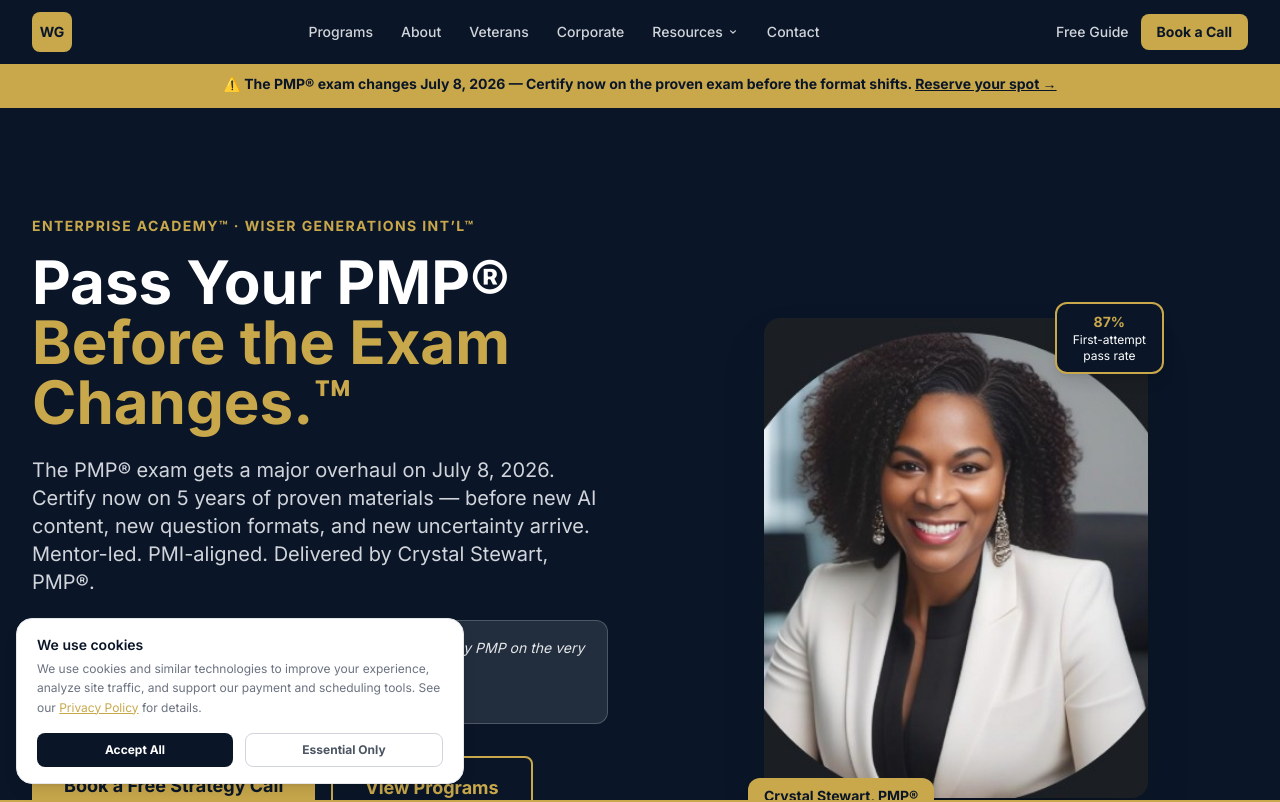
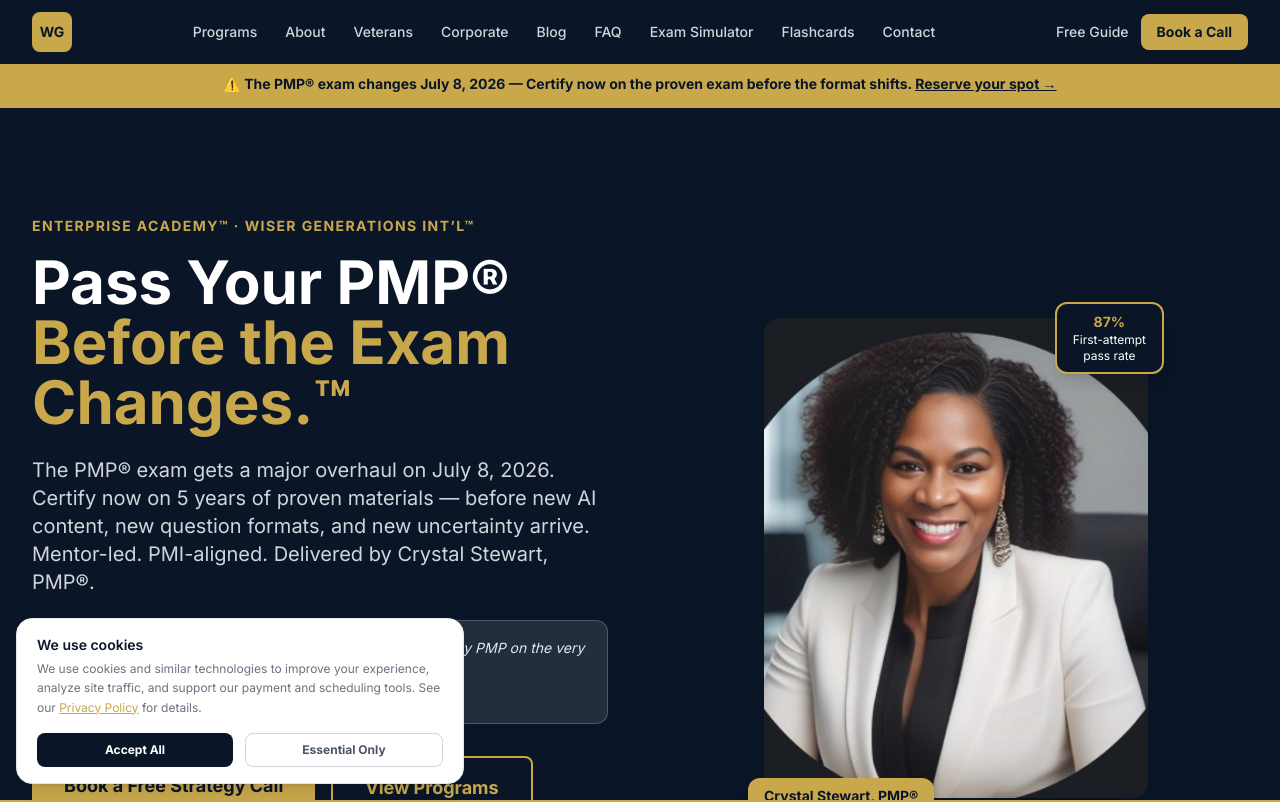
Before and after one commit to D4CGDBEMWS/wisergenerations-pmp, a Next.js app: page / in a window 1280 px wide. Shown: the top 802 px of the page. Built offline with nearby package versions, Linux system fonts and the light colour scheme.

Commit message:
Refactor Navbar for mobile menu and dropdown removal
Refactored Navbar component to simplify mobile menu and remove dropdown functionality.

```diff
--- a/components/layout/Navbar.tsx
+++ b/components/layout/Navbar.tsx
@@ -9,20 +9,16 @@
   { label: 'About', href: '/about' },
   { label: 'Veterans', href: '/veterans' },
   { label: 'Corporate', href: '/corporate' },
-  { label: 'Resources', href: '#', dropdown: [
   { label: 'Blog', href: '/blog' },
   { label: 'FAQ', href: '/faq' },
-    { label: 'Free Webinars', href: '/webinars' },
   { label: 'Exam Simulator', href: '/exam-simulator' },
   { label: 'Flashcards', href: '/flashcards' },
-  ]},
   { label: 'Contact', href: '/contact' },
 ]
 
 export default function Navbar() {
   const [isOpen, setIsOpen] = useState(false)
   const [scrolled, setScrolled] = useState(false)
-  const [dropdown, setDropdown] = useState(false)
 
   useEffect(() => {
     const handleScroll = () => setScrolled(window.scrollY > 20)
@@ -34,48 +30,22 @@
     <nav className={`sticky top-0 z-50 transition-all duration-200 ${scrolled ? 'bg-navy shadow-lg' : 'bg-navy'}`}>
       <div className="max-w-7xl mx-auto px-4 sm:px-6 lg:px-8">
         <div className="flex items-center justify-between h-16">
-          {/* Logo */}
           <Link href="/" className="flex-shrink-0">
             <div className="w-10 h-10 bg-gold rounded-lg flex items-center justify-center">
               <span className="text-navy font-bold text-sm">WG</span>
             </div>
           </Link>
 
-          {/* Desktop nav */}
-          <div className="hidden lg:flex items-center gap-1">
-            {navLinks.map((link) =>
-              link.dropdown ? (
-                <div key={link.label} className="relative"
-                  onMouseEnter={() => setDropdown(true)}
-                  onMouseLeave={() => setDropdown(false)}>
-                  <button className="text-gray-300 hover:text-gold px-3 py-2 rounded-md text-sm font-medium transition-colors flex items-center gap-1">
+          <div className="hidden xl:flex items-center gap-1">
+            {navLinks.map((link) => (
+              <Link key={link.href} href={link.href}
+                className="text-gray-300 hover:text-gold px-3 py-2 rounded-md text-sm font-medium transition-colors">
                 {link.label}
-                    <svg className="w-3 h-3" fill="currentColor" viewBox="0 0 20 20">
-                      <path fillRule="evenodd" d="M5.293 7.293a1 1 0 011.414 0L10 10.586l3.293-3.293a1 1 0 111.414 1.414l-4 4a1 1 0 01-1.414 0l-4-4a1 1 0 010-1.414z" clipRule="evenodd" />
-                    </svg>
-                  </button>
-                  {dropdown && (
-                    <div className="absolute top-full left-0 bg-white rounded-xl shadow-lg border border-gray-100 py-2 w-48 z-50">
-                      {link.dropdown.map(item => (
-                        <Link key={item.href} href={item.href}
-                          className="block px-4 py-2 text-sm text-gray-700 hover:bg-gold/10 hover:text-navy transition-colors">
-                          {item.label}
               </Link>
             ))}
           </div>
-                  )}
-                </div>
-              ) : (
-                <Link key={link.href} href={link.href!}
-                  className="text-gray-300 hover:text-gold px-3 py-2 rounded-md text-sm font-medium transition-colors">
-                  {link.label}
-                </Link>
-              )
-            )}
-          </div>
 
-          {/* Desktop CTA */}
-          <div className="hidden lg:flex items-center gap-3">
+          <div className="hidden xl:flex items-center gap-3">
             <Link href="/free-guide" className="text-gray-300 hover:text-gold text-sm font-medium transition-colors">
               Free Guide
             </Link>
@@ -85,9 +55,8 @@
             </a>
           </div>
 
-          {/* Mobile menu button */}
           <button onClick={() => setIsOpen(!isOpen)}
-            className="lg:hidden text-gray-300 hover:text-white p-2" aria-label="Toggle menu">
+            className="xl:hidden text-gray-300 hover:text-white p-2" aria-label="Toggle menu">
             <svg className="w-6 h-6" fill="none" stroke="currentColor" viewBox="0 0 24 24">
               {isOpen ? (
                 <path strokeLinecap="round" strokeLinejoin="round" strokeWidth={2} d="M6 18L18 6M6 6l12 12" />
@@ -99,22 +68,20 @@
         </div>
       </div>
 
-      {/* Mobile menu */}
       {isOpen && (
-        <div className="lg:hidden bg-navy border-t border-white/10">
+        <div className="xl:hidden bg-navy border-t border-white/10">
           <div className="px-4 py-4 space-y-1">
-            <Link href="/programs" onClick={() => setIsOpen(false)} className="block text-gray-300 hover:text-gold px-3 py-2 rounded-md text-sm font-medium">Programs</Link>
-            <Link href="/about" onClick={() => setIsOpen(false)} className="block text-gray-300 hover:text-gold px-3 py-2 rounded-md text-sm font-medium">About</Link>
-            <Link href="/veterans" onClick={() => setIsOpen(false)} className="block text-gray-300 hover:text-gold px-3 py-2 rounded-md text-sm font-medium">Veterans</Link>
-            <Link href="/corporate" onClick={() => setIsOpen(false)} className="block text-gray-300 hover:text-gold px-3 py-2 rounded-md text-sm font-medium">Corporate</Link>
-            <Link href="/blog" onClick={() => setIsOpen(false)} className="block text-gray-300 hover:text-gold px-3 py-2 rounded-md text-sm font-medium">Blog</Link>
-            <Link href="/faq" onClick={() => setIsOpen(false)} className="block text-gray-300 hover:text-gold px-3 py-2 rounded-md text-sm font-medium">FAQ</Link>
-            <Link href="/webinars" onClick={() => setIsOpen(false)} className="block text-gray-300 hover:text-gold px-3 py-2 rounded-md text-sm font-medium">Free Webinars</Link>
-            <Link href="/exam-simulator" onClick={() => setIsOpen(false)} className="block text-gray-300 hover:text-gold px-3 py-2 rounded-md text-sm font-medium">Exam Simulator</Link>
-            <Link href="/flashcards" onClick={() => setIsOpen(false)} className="block text-gray-300 hover:text-gold px-3 py-2 rounded-md text-sm font-medium">Flashcards</Link>
-            <Link href="/contact" onClick={() => setIsOpen(false)} className="block text-gray-300 hover:text-gold px-3 py-2 rounded-md text-sm font-medium">Contact</Link>
+            {navLinks.map((link) => (
+              <Link key={link.href} href={link.href} onClick={() => setIsOpen(false)}
+                className="block text-gray-300 hover:text-gold px-3 py-2 rounded-md text-sm font-medium transition-colors">
+                {link.label}
+              </Link>
+            ))}
             <div className="pt-4 border-t border-white/10 flex flex-col gap-3">
-              <Link href="/free-guide" onClick={() => setIsOpen(false)} className="block text-gray-300 hover:text-gold px-3 py-2 text-sm font-medium">Free Guide</Link>
+              <Link href="/free-guide" onClick={() => setIsOpen(false)}
+                className="block text-gray-300 hover:text-gold px-3 py-2 text-sm font-medium transition-colors">
+                Free Guide
+              </Link>
               <a href={CALENDLY} target="_blank" rel="noopener noreferrer"
                 className="bg-gold text-navy font-bold px-4 py-3 rounded-lg text-sm hover:bg-yellow-400 transition-colors text-center">
                 Book a Free Strategy Call
```
Lines whose indentation alone changed are shown as unchanged.
